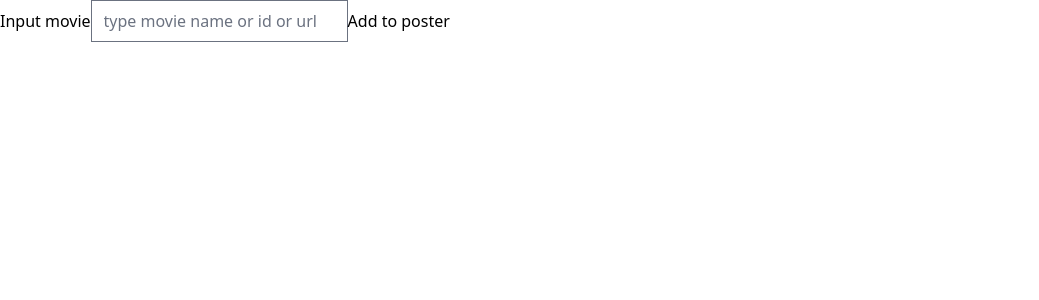
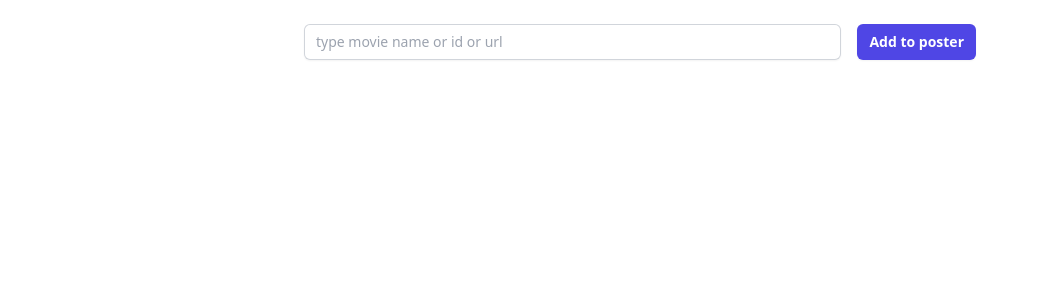
Before and after one commit to arbaev/kinoafisha, a Vue app: page / in a window 1280 px wide. Shown: the top 300 px of the page, without its empty margins (0-1039 px from the left). Built offline with nearby package versions, Linux system fonts and the light colour scheme; the HTML template or start-up script is replaced by a standard one.

Commit message:
sys: tailwind.config update

```diff
--- a/tailwind.config.js
+++ b/tailwind.config.js
@@ -1,11 +1,8 @@
 /** @type {import('tailwindcss').Config} */
 export default {
-  purge: ['./index.html', './src/**/*.{vue,js,ts,jsx,tsx}'],
-  content: [],
+  content: ["./public/**/*.html", "./src/**/*.{js,jsx,ts,tsx,vue}"],
   theme: {
     extend: {},
   },
-  plugins: [
-    require('@tailwindcss/forms'),
-  ],
-}
+  plugins: [require("@tailwindcss/forms")],
+};
```
